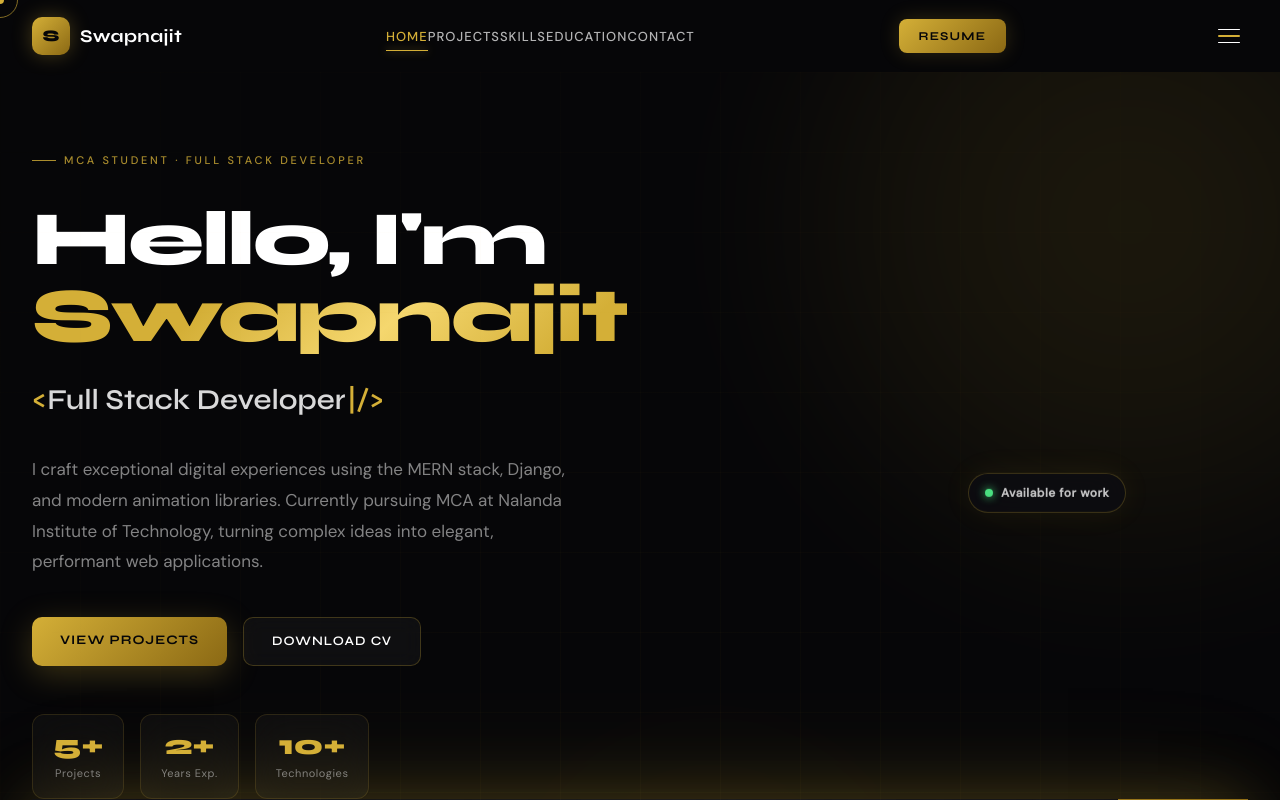
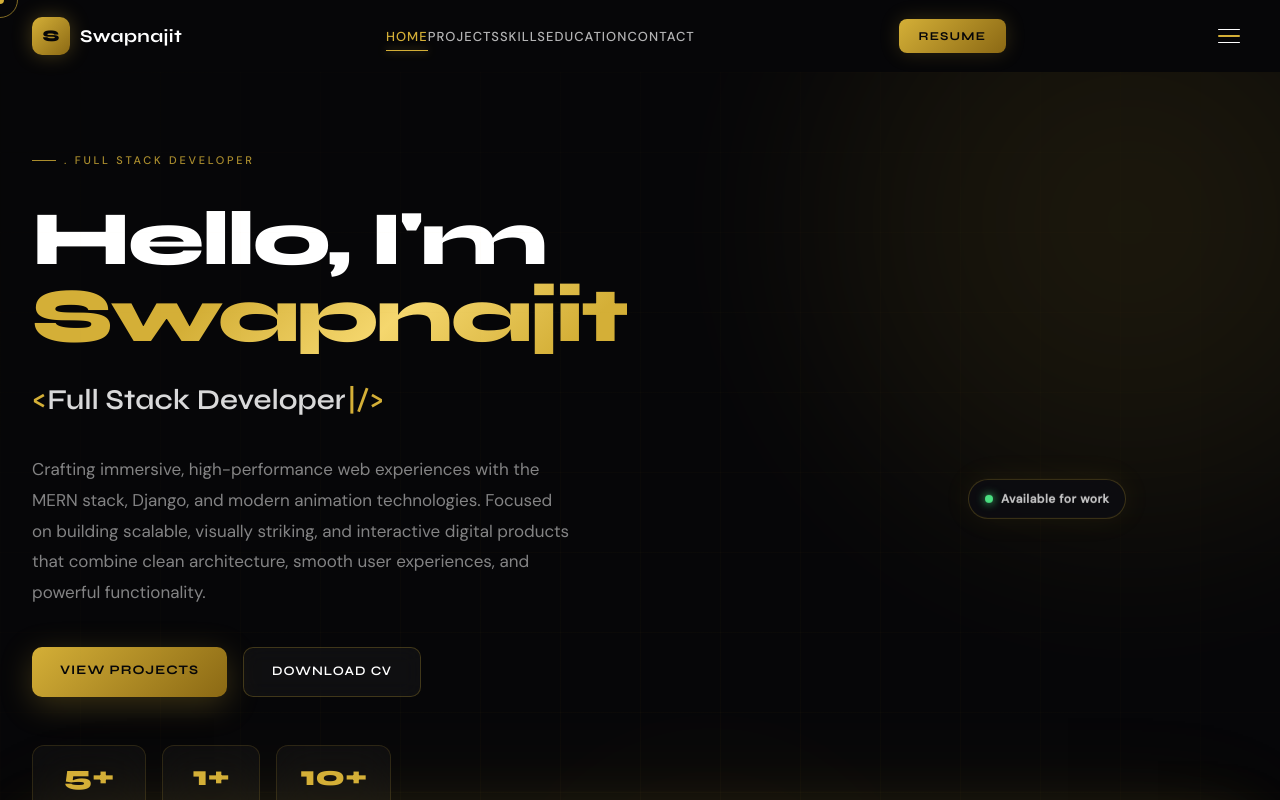
Before and after one commit to swapnajit-dev/React-portfolio, a React (Vite) app: page / in a window 1280 px wide. Both pictures are taken after a click on the button "Click Me". Shown: the top 800 px of the page. Built offline with nearby package versions, Linux system fonts and the light colour scheme.

Commit message:
minor_changes

```diff
--- a/src/App.jsx
+++ b/src/App.jsx
@@ -93,6 +93,29 @@ const App = () => {
       <Skill_js />
       <Skill_react />
       <Skill_node />
+
+     <div className="w-full flex items-center justify-center py-16 md:py-32">
+  <h1
+    className="
+      text-4xl
+      md:text-7xl
+      font-extrabold
+      uppercase
+      tracking-[6px]
+      md:tracking-[8px]
+      text-transparent
+      bg-clip-text
+      bg-gradient-to-r
+      from-cyan-400
+      via-blue-500
+      to-purple-500
+      animate-pulse
+      text-center
+    "
+  >
+    Coming Soon...
+  </h1>
+</div>
     </>
   ),
 },
--- a/src/component/Hero.jsx
+++ b/src/component/Hero.jsx
@@ -5,6 +5,7 @@ import { Link } from "react-router-dom";
 
 const ROLES = [
   "Full Stack Developer",
+  "Full Stack Django Developer",
   "React Developer",
   "MERN Stack Developer",
   "Creative Frontend Engineer",
@@ -253,7 +254,7 @@ const Hero = () => {
             <motion.div variants={item} style={{ marginBottom: '2rem' }}>
               <span className="section-label" style={{ display: 'inline-flex', alignItems: 'center', gap: '8px' }}>
                 <span style={{ width: '24px', height: '1px', background: '#D4AF37', display: 'inline-block' }} />
-                MCA Student · Full Stack Developer
+                . Full Stack Developer
               </span>
             </motion.div>
 
@@ -308,8 +309,8 @@ const Hero = () => {
                 marginBottom: '2.5rem',
               }}
             >
-              I craft exceptional digital experiences using the MERN stack, Django, and modern animation libraries.
-              Currently pursuing MCA at Nalanda Institute of Technology, turning complex ideas into elegant, performant web applications.
+              Crafting immersive, high-performance web experiences with the MERN stack, Django, and modern animation technologies. Focused on building scalable, visually striking, and interactive digital products that combine clean architecture, smooth user experiences, and powerful functionality.
+
             </motion.p>
 
             {/* CTAs */}
@@ -347,8 +348,8 @@ const Hero = () => {
 
             {/* Stats */}
             <motion.div variants={item} style={{ display: 'flex', gap: '1rem', flexWrap: 'wrap' }}>
-              <StatBadge number="5+" label="Projects" delay={0.8} />
-              <StatBadge number="2+" label="Years Exp." delay={0.9} />
+              <StatBadge number="5+" label="Live Projects" delay={0.8} />
+              <StatBadge number="1+" label="Years Exp." delay={0.9} />
               <StatBadge number="10+" label="Technologies" delay={1.0} />
             </motion.div>
           </motion.div>
--- a/src/component/SkillCarousel.jsx
+++ b/src/component/SkillCarousel.jsx
@@ -313,14 +313,17 @@ export default function SkillCarousel({
 
   return (
 <div className="
-    min-h-screen
+w-full
 bg-[#060608]
 flex
 flex-col
-    justify-center
 items-center
 overflow-hidden
 px-4
+pt-10
+pb-4
+md:pt-20
+md:pb-10
 text-white
 ">
 
```
Lines whose indentation alone changed are shown as unchanged.
